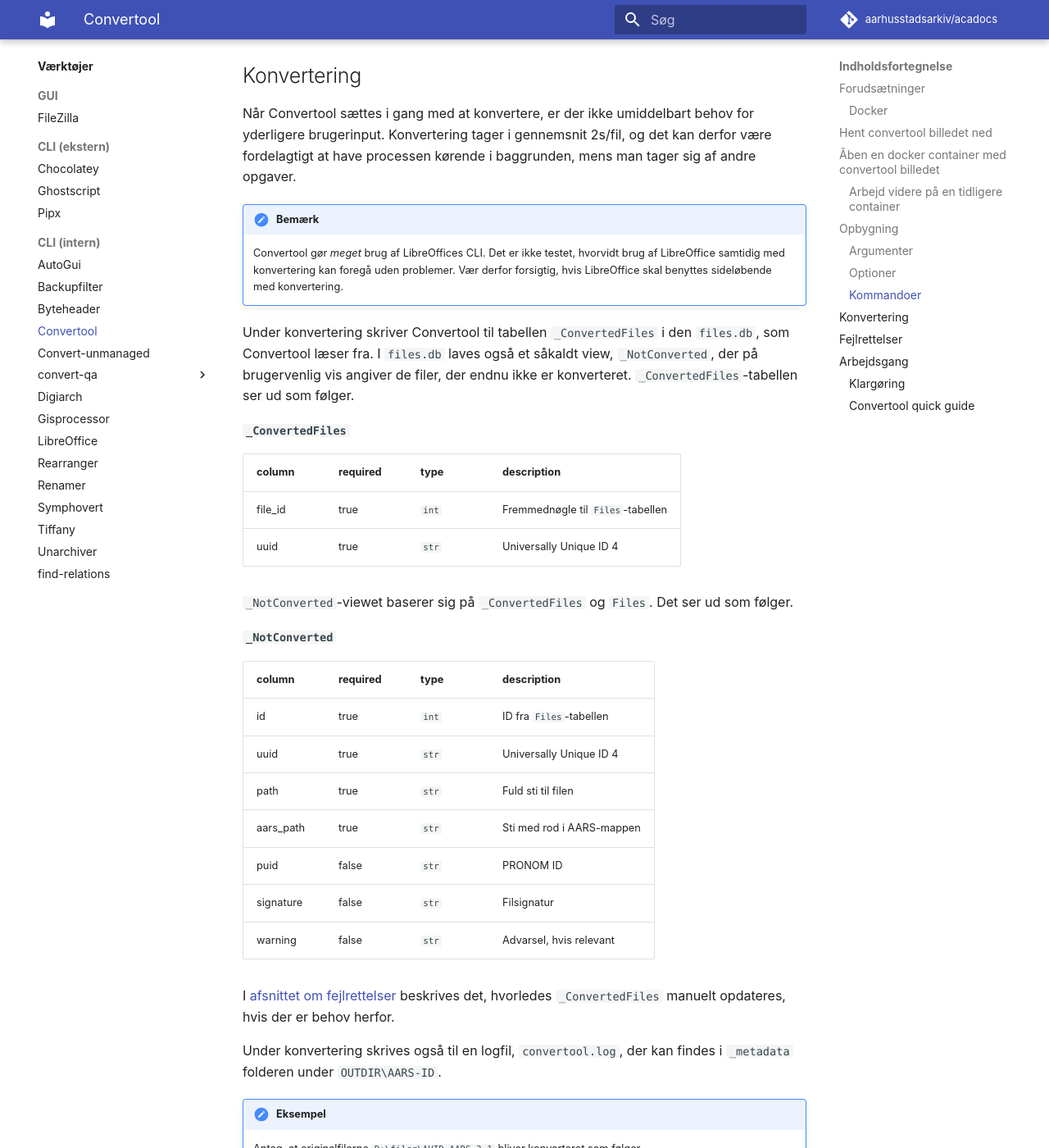
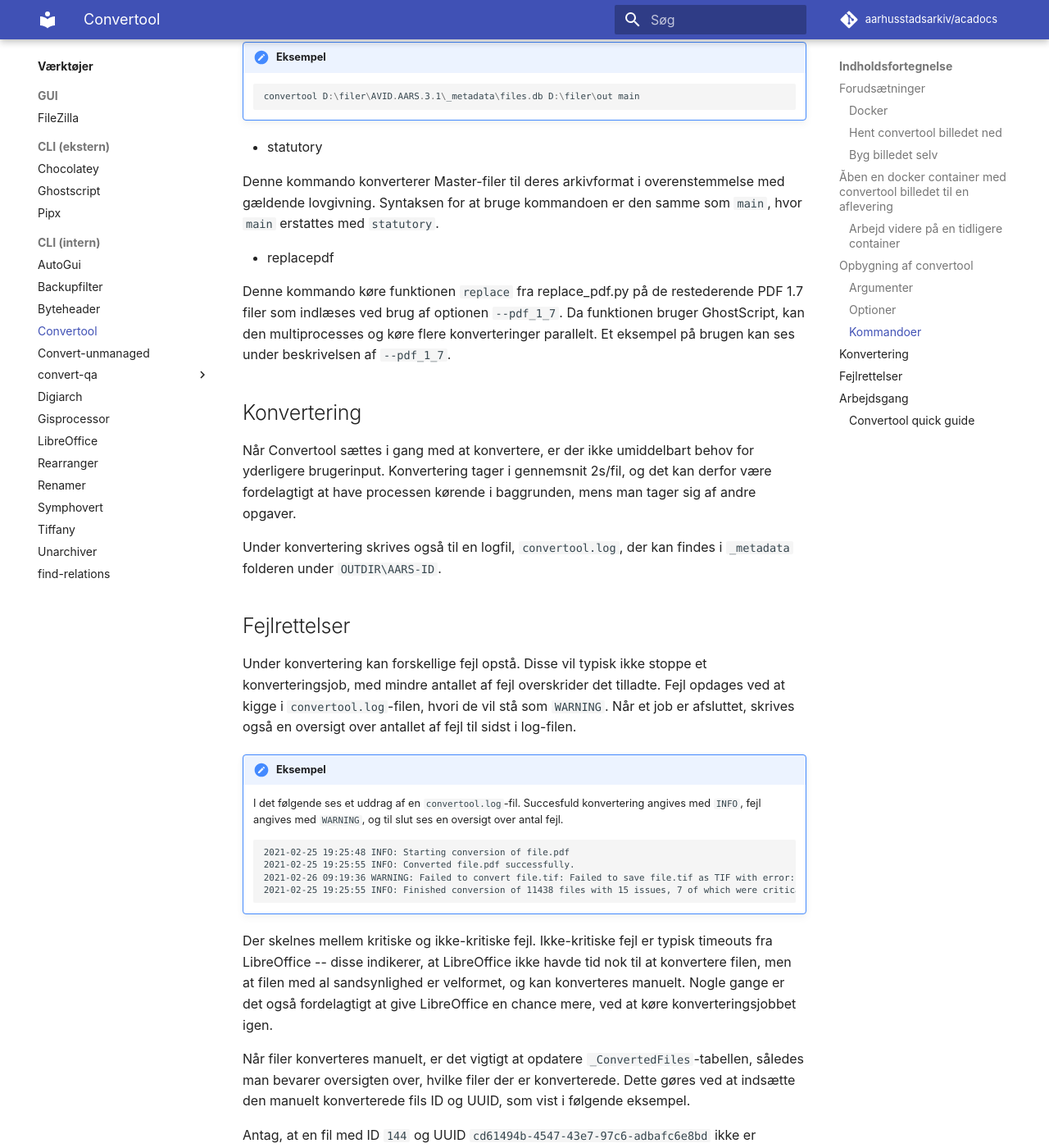
Before and after one commit to aarhusstadsarkiv/acadocs, an MkDocs documentation site: the page built from docs/tools/convertool.md, in a window 1280 px wide and 1400 px high, scrolled down 4222 px. Shown: the whole window at 82% size. Built offline with MkDocs 1.6.1 and Material for MkDocs 9.7.7, drawn with Linux system fonts in a browser that asks for light colours; comment, search, counter and statistics services are not loaded; some of the changed text lies outside the part shown.

Commit message:
inital changes an refactoring is done, need some more depth in the explanations

````diff
--- a/docs/processes/convert-files.md
+++ b/docs/processes/convert-files.md
@@ -6,7 +6,21 @@
 
 ## Opsætning
 
-For at opsætte og forstå convertool, læs da guiden [her](../tools/convertool.md).
+For at opsætte og forstå convertool, læs da guiden [her](../tools/convertool.md). Der gennemgås hvordan man bruger convertool i docker, og for hentet det dockerbillede ned man skal brug til at konveterer. Når det billede er på den maskine der skal køre conveteringerne, så kan du forsætte med resten af opsætningen.
+
+### Åben en docker container med convertool billedet til en aflevering
+
+For at begynde at konvetere en aflevering skal man åbne en convertool container, hvor man har mounted den aflevering man gerne vil konveterer ind. den nemmeste måde at gøre dette på er ved at åbne en ny PowerShell terminal i roden af den aflvering man gerne vil arbejde med og køre følgende kommando i en PowerShell terminal:
+
+`docker run -v ${pwd}:/root/handins --it [BILLEDE-ID]`
+
+Denne kommando gør flere ting på en gang, så her er en gennemgang af hvad de forskellige dele af den gør:
+
+- `-v ${pwd}:/root/handins` mounter den directory som ens shell er i lige nu ind i docker containeren som man starter op i folderen `/root/handins` i containeren. Dvs. at selvom containeren køre i sit eget, lukkede miljø, skabes der her en 'åbining' hvor den har direkte adgang til præcis denne mappe, som er lokalt på din egen maskine. De programmer der er i Docker containeren kan så arbejde på data i denne mappe, dvs. afleveringen.
+- `--it` er to flag, som fortæller docker at den skal åben en **i**nteractiv **t**erminal, dvs. den terminal du køre kommandoen i. Uden denne kommando vil man skulle åbne en ny terminal og køre en anden kommando for at komme ind i containeren.
+- `BILLEDE-ID` eller `IMAGE-ID` er et unikt ID som docker tildeler ethvert billede. Det kan findes ved at kalde kommandoen `docker image ls`. Kommandoen giver en liste af alle billeder som er lokalt på ens maskine. Alternativt kan man også åbne 'docker desktop', gå under 'images' og i 'name' kollonen er ID'et til bileldet angivet under navnet på bileldet, samt med en genvej til at kopierer det fulde ID til udklipsholderen.
+
+Når kommandoen er kørt vil den åbne terminal være din eneste indgang ind i containeren. Bemærk at hvis du lukker terminallen uden at afslutte containeren med `exit()`, så køre den videre i baggrunden og sluger resourcer. For at lukke den igen skal du åbne docker desktop og finde den under 'containers' her vil den stå som værende kørende, og de kan lukke den herinde.
 
 ## 1. Kør convertool
 
--- a/docs/tools/convertool.md
+++ b/docs/tools/convertool.md
@@ -8,7 +10,7 @@
 
 Convertool kræver at `docker` er installeret, da den kører i en docker container. Den nemmeste måde at tilgå docker på på windows er gennem [docker desktop](https://www.docker.com/products/docker-desktop/).
 
-## Hent convertool billedet ned
+### Hent convertool billedet ned
 
 Når docker er installeret, skal man havde docker billedet sat up lokalt. Det kan ske på to måder:
 
@@ -20,13 +22,15 @@
 
 Hvis billedet bliver hentet korrekt vil det dukke up under `images` i docker desktop.
 
+### Byg billedet selv
+
 Alternativt kan man også bygge billedet selv. Dette kræver at man har en kopi a `convertool` repositoriet hentet ned på sin maskine. Man kan så åbne en terminal inde i roden af repositoriet, og køre følgende kommandoen:
 
 `docker buildx build -f Dockerfile . -t latest`
 
 Docker vil så bygge et lokalt billede med tagget 'latest'. Det vil også dukke up under images i docker desktop.
 
-## Åben en docker container med convertool billedet
+## Åben en docker container med convertool billedet til en aflevering
 
 For at begynde at konvetere en aflevering skal man åbne en convertool container, hvor man har mounted den aflevering man gerne vil konveterer ind. den nemmeste måde at gøre dette på er ved at åbne en ny PowerShell terminal i roden af den aflvering man gerne vil arbejde med og køre følgende kommando i en PowerShell terminal:
 
@@ -99,7 +113,7 @@
 
 Convertool har 3 kommandoer kaldet `main`, `tiff` og `replacepdf`.
 
-* main
+- main
 
 Denne kommando konverterer filer til Aarhus Stadsarkivs prædefinerede Master-formater. Disse er blandt andre Open Document Text for alle Word-lignende filer, PDF/A for PDF-filer, og TIFF for billedfiler.
 
@@ -108,11 +122,11 @@
     convertool D:\filer\AVID.AARS.3.1\_metadata\files.db D:\filer\out main
     ```
 
-* statutory
+- statutory
 
 Denne kommando konverterer Master-filer til deres arkivformat i overenstemmelse med gældende lovgivning. Syntaksen for at bruge kommandoen er den samme som `main`, hvor `main` erstattes med `statutory`.
 
-* replacepdf
+- replacepdf
 
 Denne kommando køre funktionen `replace` fra replace_pdf.py på de restederende PDF 1.7 filer som indlæses ved brug af optionen `--pdf_1_7`.
 Da funktionen bruger GhostScript, kan den multiprocesses og køre flere konverteringer parallelt. Et eksempel på brugen kan ses under beskrivelsen af `--pdf_1_7`.
@@ -121,42 +135,7 @@
 
 Når Convertool sættes i gang med at konvertere, er der ikke umiddelbart behov for yderligere brugerinput. Konvertering tager i gennemsnit 2s/fil, og det kan derfor være fordelagtigt at have processen kørende i baggrunden, mens man tager sig af andre opgaver.
 
-!!! attention "Bemærk"
-    Convertool gør *meget* brug af LibreOffices CLI. Det er ikke testet, hvorvidt brug af LibreOffice samtidig med konvertering kan foregå uden problemer. Vær derfor forsigtig, hvis LibreOffice skal benyttes sideløbende med konvertering.
-
-Under konvertering skriver Convertool til tabellen `_ConvertedFiles` i den `files.db`, som Convertool læser fra. I `files.db` laves også et såkaldt view, `_NotConverted`, der på brugervenlig vis angiver de filer, der endnu ikke er konverteret. `_ConvertedFiles`-tabellen ser ud som følger.
-
-**`_ConvertedFiles`**
-
-| column  | required | type  | description                       |
-| ------- | -------- | ----- | --------------------------------- |
-| file_id | true     | `int` | Fremmednøgle til `Files`-tabellen |
-| uuid    | true     | `str` | Universally Unique ID 4           |
-
-`_NotConverted`-viewet baserer sig på `_ConvertedFiles` og `Files`. Det ser ud som følger.
-
-**`_NotConverted`**
-
-| column    | required | type  | description               |
-| --------- | -------- | ----- | ------------------------- |
-| id        | true     | `int` | ID fra `Files`-tabellen   |
-| uuid      | true     | `str` | Universally Unique ID 4   |
-| path      | true     | `str` | Fuld sti til filen        |
-| aars_path | true     | `str` | Sti med rod i AARS-mappen |
-| puid      | false    | `str` | PRONOM ID                 |
-| signature | false    | `str` | Filsignatur               |
-| warning   | false    | `str` | Advarsel, hvis relevant   |
-
-I [afsnittet om fejlrettelser](#fejlrettelser) beskrives det, hvorledes `_ConvertedFiles` manuelt opdateres, hvis der er behov herfor.
-
 Under konvertering skrives også til en logfil, `convertool.log`, der kan findes i `_metadata` folderen under `OUTDIR\AARS-ID`.
-
-!!! hint "Eksempel"
-    Antag, at originalfilerne `D:\filer\AVID.AARS.3.1` bliver konverteret som følger.
-    ```powershell
-    convertool D:\filer\AVID.AARS.3.1\_metadata\files.db D:\filer\out main
-    ```
-    `_ConvertedFiles` og `_NotConverted` kan nu findes i databasefilen `D:\filer\AVID.AARS.3.1\_metadata\files.db`, mens logfilen kan findes i mappen `D:\filer\out\AVID.AARS.3.1\_metadata`.
 
 ## Fejlrettelser
 
@@ -175,20 +154,11 @@
 
 Når filer konverteres manuelt, er det vigtigt at opdatere `_ConvertedFiles`-tabellen, således man bevarer oversigten over, hvilke filer der er konverterede. Dette gøres ved at indsætte den manuelt konverterede fils ID og UUID, som vist i følgende eksempel.
 
-!!! hint "Eksempel"
-    Antag, at en fil med ID `144` og UUID `cd61494b-4547-43e7-97c6-adbafc6e8bd` ikke er konverteret. Den fremgår i `_NotConverted` som følger.
+Antag, at en fil med ID `144` og UUID `cd61494b-4547-43e7-97c6-adbafc6e8bd` ikke er konverteret. Den fremgår i `_NotConverted` som følger:
 
-    | id  | uuid                                | path                        | aars_path          | puid    | signature                | warning |
-    | --- | ----------------------------------- | --------------------------- | ------------------ | ------- | ------------------------ | ------- |
-    | 144 | cd61494b-4547-43e7-97c6-adbafc6e8bd | D:\files\AARS.TEST\file.tif | AARS.TEST\file.tif | fmt/353 | Tagged Image File Format |         |
-
-    Filen konverteres nu manuelt, og `_ConvertedFiles` opdateres med følgende SQL-statement.
-
-    ```sql
-    INSERT INTO _ConvertedFiles VALUES (144, "cd61494b-4547-43e7-97c6-adbafc6e8bd")
-    ```
-
-    Herefter fremgår filen ikke længere i `_NotConverted`-viewet.
+| id    | uuid | path  | aars_path | puid | signature | warning |
+| --- | --- | --- | --- | --- | --- | --- |
+| 144 | cd61494b-4547-43e7-97c6-adbafc6e8bd | D:\files\AARS.TEST\file.tif | AARS.TEST\file.tif | fmt/335 | Tagged Image File | Filen kunne ikke konveteres |
 
 Til tider kan filer ikke konverteres, fordi de viser sig at være korrupte eller på anden vis fejlbehæftede. Alle filer, der ikke kan eller skal konverteres, skal noteres i et dokument kaldet "Konverteringsfejl", og herudover skal en TIFF-fil, der forklarer den specifikke fejl, bruges som erstatning for den konverterede fil. Disse erstatningsfiler kan findes [her](https://github.com/aarhusstadsarkiv/convertool/tree/master/convertool/core/replacements). Til slut skal dette dokument gemmes som TIFF og fremgå i kontekstdokumentationen. Skabelonen til dokumentet kan findes [her](https://github.com/aarhusstadsarkiv/acadocs/blob/master/files/Konverteringsfejl.odt).
 
@@ -197,29 +167,7 @@
     ![Konverteringsfejl](../img/konverteringsfejl.png)
 
 ## Arbejdsgang
-
-### Klargøring
-
-Som opsummering kommer her en oversigt over arbejdsgangen med Convertool.
-Før convertool køres, er det en god ide at bruge TemplateHandler til at indsætte tif templates for de filer, som er oplistet i Not_preservable tabellen,
-da vi gerne vil undgå at konvertere disse filer.
-Dette gøres ved brug af følgende trin:
-
-1. Først bruges nedenstående sql statement og resultatet gemmes i en txt fil. Dette skal resultere i en newline seperaret liste af checksums.
-
-```sql
-SELECT checksum FROM Files WHERE uuid IN (SELECT uuid FROM Not_preservable);
-```
-
-2. Dernæst kaldes TemplateHandler, hvor stien til txt filen angives som `query_parameter`.
-For brugen af TemplateHandler, se [TemplateHandlers github side](https://github.com/aarhusstadsarkiv/TemplateHandler).
-
-3. Som sidste step skal databasen opdateres. Dette kan gøres med nedenstående statement:
-
-```sql
-INSERT INTO _ConvertedFiles SELECT id, uuid FROM Files WHERE uuid IN (SELECT uuid FROM Not_preservable);
-```
-
+TODO
 ### Convertool quick guide
 
 1. Åbn PowerShell
````
Also changed, not shown: other parts of docs/tools/convertool.md (+13 -1 lines).
